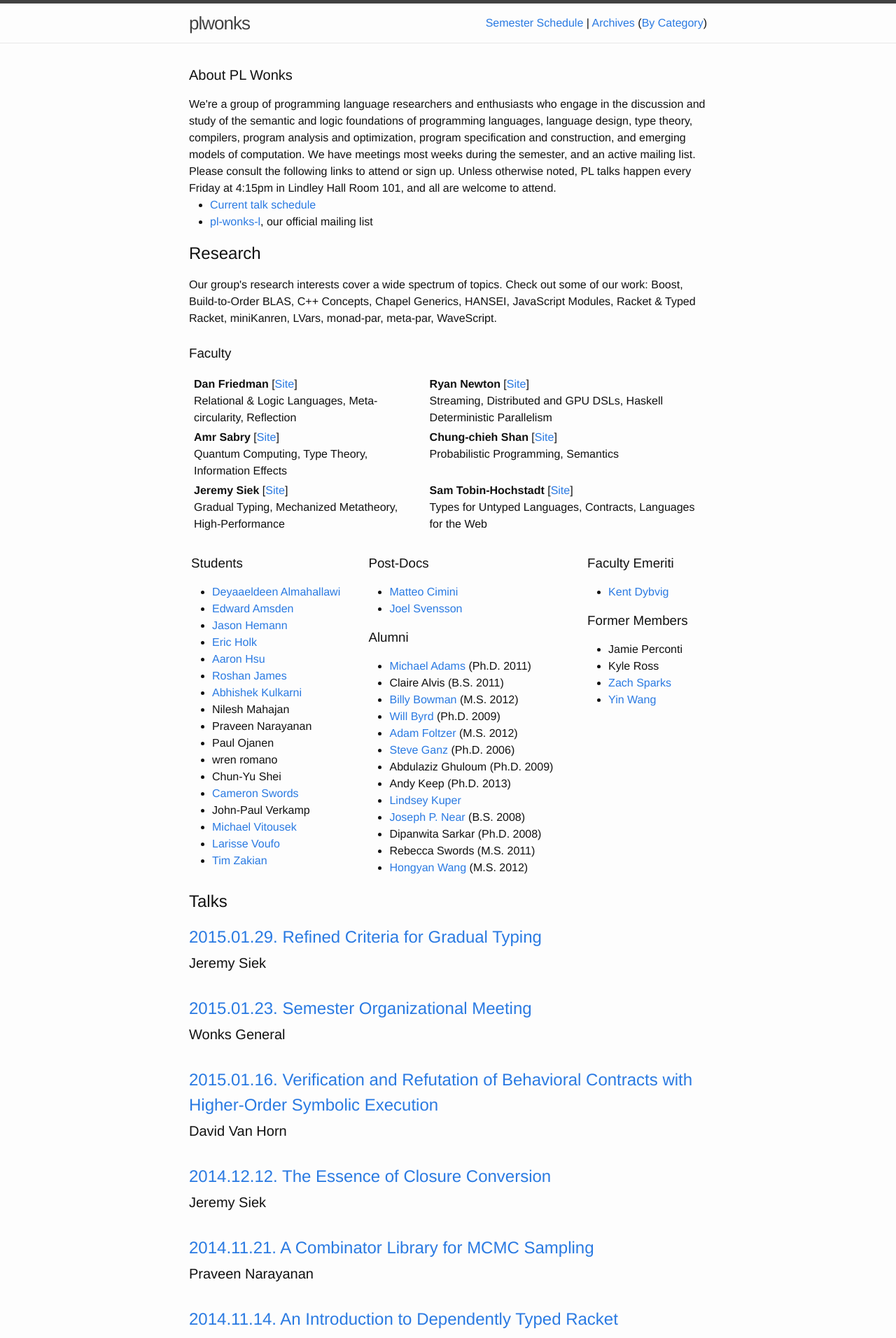
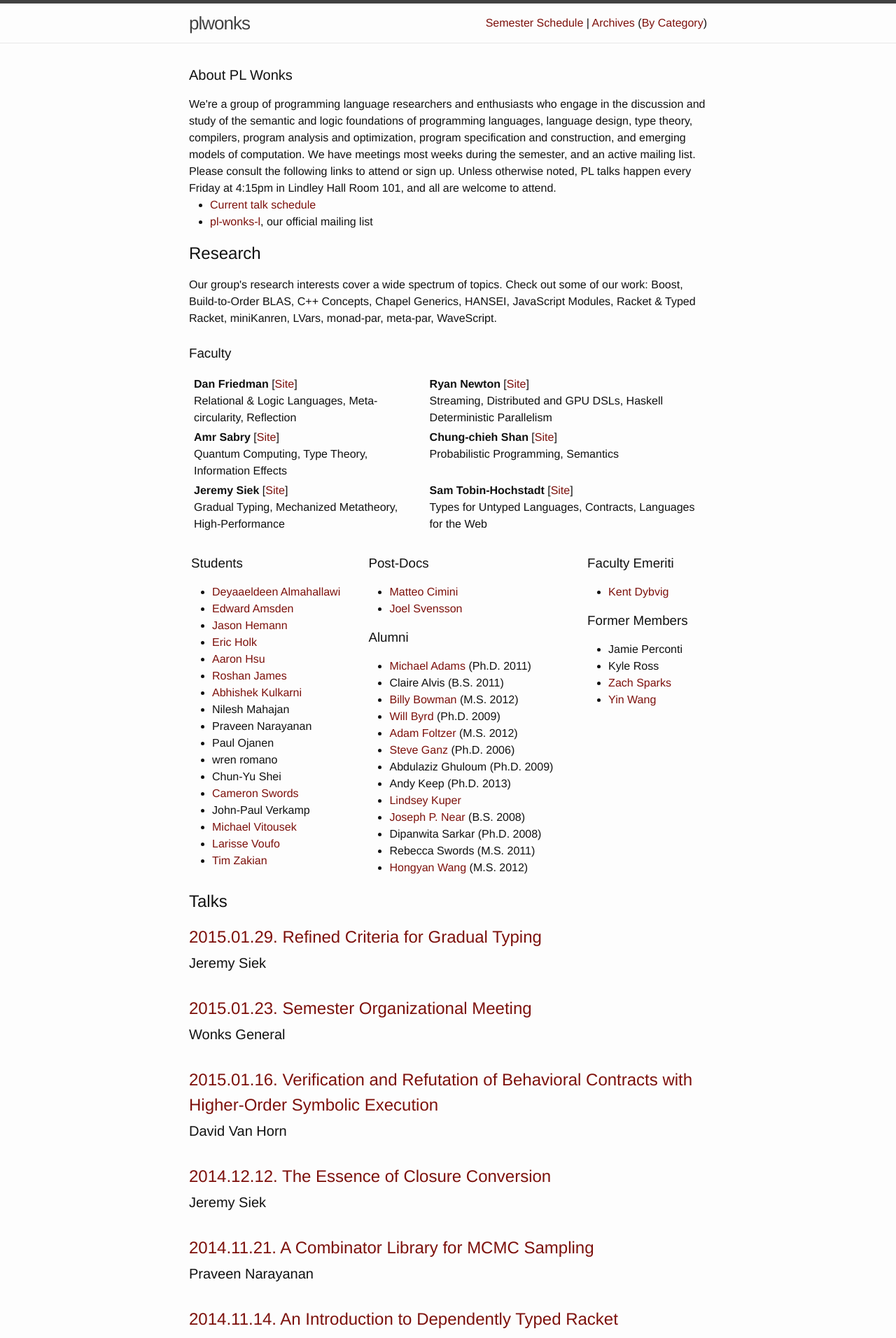
Before and after one commit to wonks/wonks.github.io, a Jekyll site: the page built from index.html, in a window 1280 px wide. Shown: the top 1912 px of the page at 70% size. Built offline with Jekyll 4.4.1, drawn with Linux system fonts in a browser that asks for light colours; Markdown is read by kramdown in place of the engine named in the settings; the list of posts is cut into pages by our own code.

Commit message:
Except now really with the colors

```diff
--- a/css/main.scss
+++ b/css/main.scss
@@ -15,7 +15,8 @@ $spacing-unit:     30px;
 
 $text-color:       #111;
 $background-color: #fdfdfd;
-$brand-color:      #2a7ae2;
+// $brand-color:      #2a7ae2;
+$brand-color:      #7D110c;
 
 $grey-color:       #828282;
 $grey-color-light: lighten($grey-color, 40%);
```
